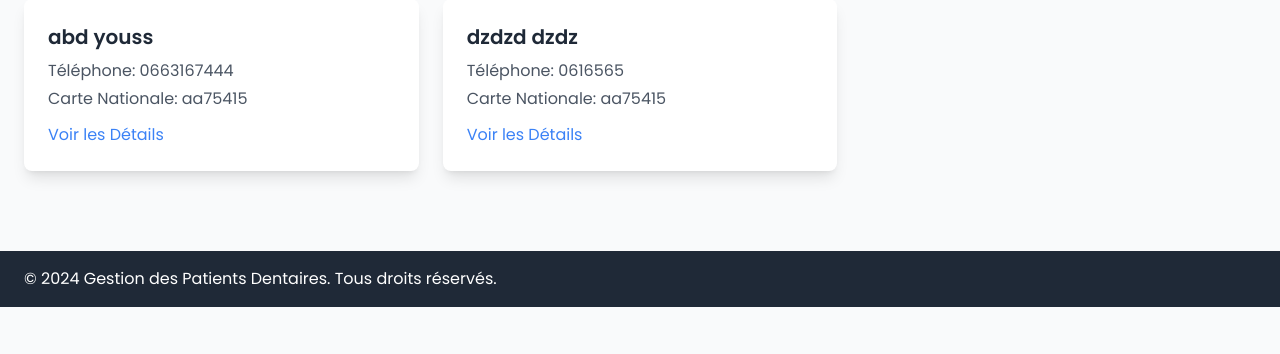
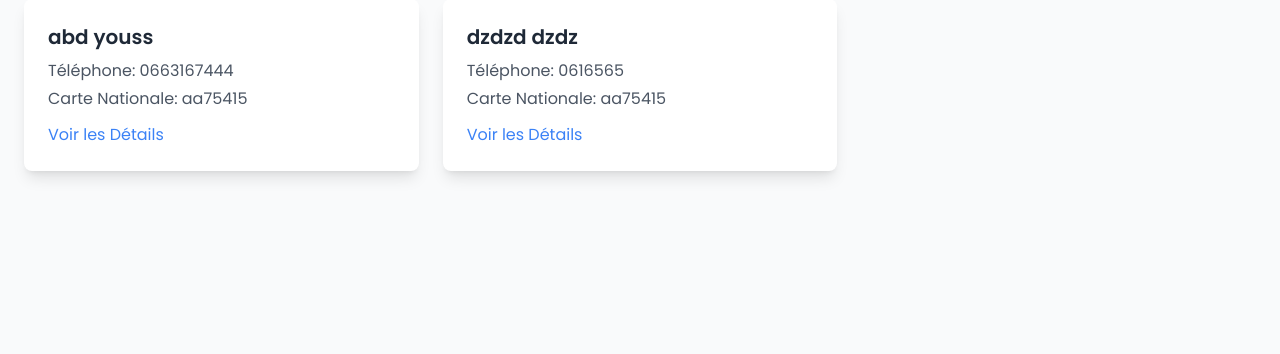
Before and after one commit to youssefp2003/DentistDB, a Flask app: page / in a window 1280 px wide. Shown: the part 243-597 px from the top of the page. Run offline with Flask 3, Linux system fonts and the light colour scheme; a user stored in the database is signed in; some libraries are stand-ins or nearby versions.

Commit message:
footer commit

```diff
--- a/templates/add_patient.html
+++ b/templates/add_patient.html
@@ -94,10 +94,6 @@
         </form>
     </div>
 
-    <footer class="bg-gray-800 text-white mt-12">
-        <div class="container mx-auto px-6 py-4">
-            <p>&copy; 2024 Gestion des Patients Dentaires. Tous droits réservés.</p>
-        </div>
-    </footer>
+
 </body>
 </html>
--- a/templates/index.html
+++ b/templates/index.html
@@ -63,11 +63,7 @@
         </div>
     </div>
 
-    <footer class="bg-gray-800 text-white mt-12">
-        <div class="container mx-auto px-6 py-4">
-            <p>&copy; 2024 Gestion des Patients Dentaires. Tous droits réservés.</p>
-        </div>
-    </footer>
+
 
     <script>
         const searchInput = document.getElementById('search-input');
--- a/templates/unpaid_balances.html
+++ b/templates/unpaid_balances.html
@@ -75,10 +75,6 @@
         </div>
     </div>
 
-    <footer class="bg-gray-800 text-white mt-12">
-        <div class="container mx-auto px-6 py-4">
-            <p>&copy; 2024 Gestion des Patients Dentaires. Tous droits réservés.</p>
-        </div>
-    </footer>
+
 </body>
 </html>
```
Also changed, not shown: instance/patients.db.
